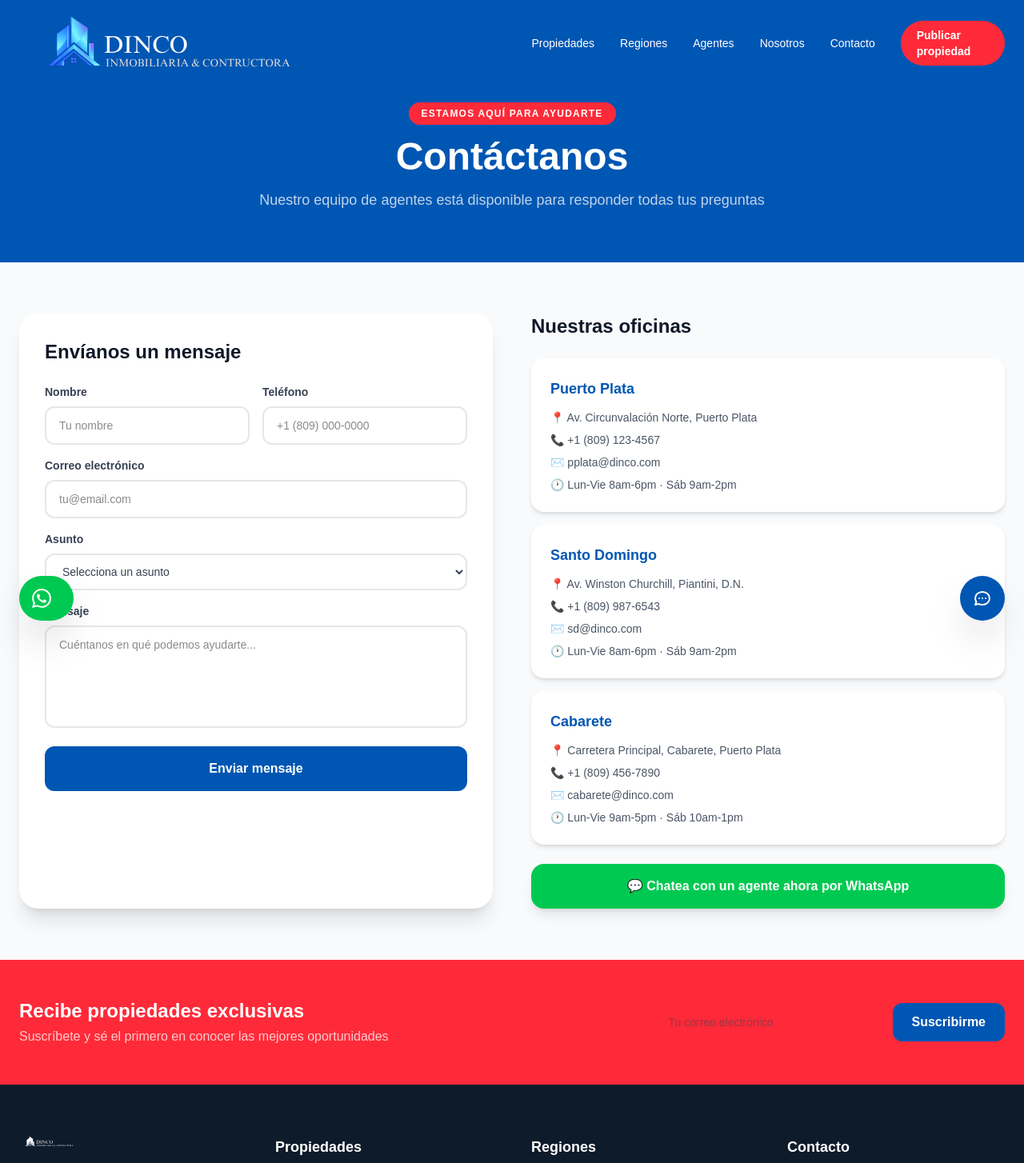
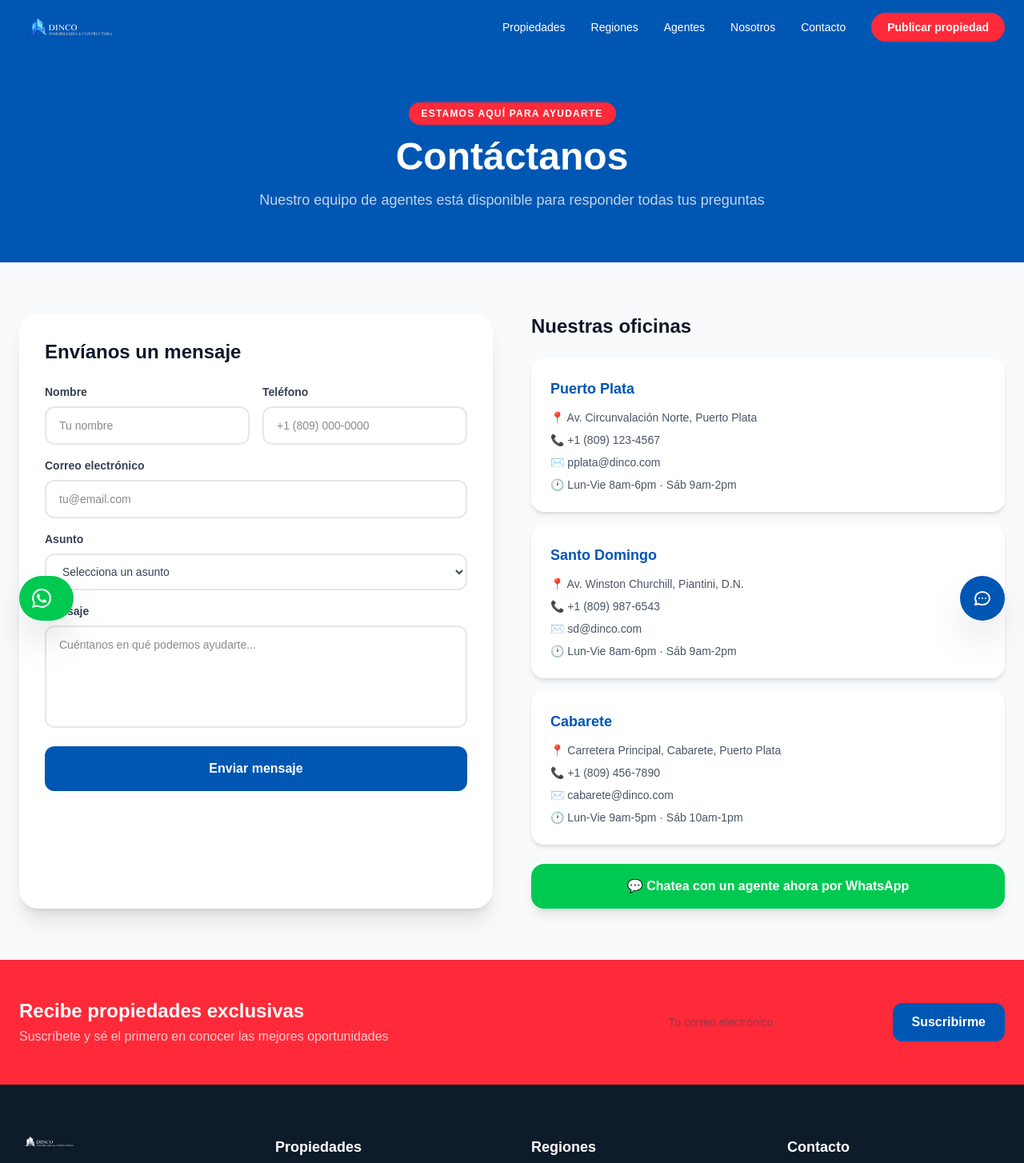
Before and after one commit to Wifredo04/dinco-web, a Next.js app: page /contacto in a window 1280 px wide. Shown: the top 1454 px of the page at 80% size. Built offline with nearby package versions, Linux system fonts and the light colour scheme.

Commit message:
Fix lint issues, use next/image, and update Next.js image config

```diff
--- a/components/Footer.tsx
+++ b/components/Footer.tsx
@@ -1,3 +1,4 @@
+import Image from 'next/image'
 import Link from 'next/link'
 
 export default function Footer() {
@@ -30,7 +31,7 @@ export default function Footer() {
 
           {/* LOGO Y DESCRIPCIÓN */}
           <div className="lg:col-span-1">
-            <img src="/nuevo_dc.svg" alt="DINCO" className="w-32 mb-4 brightness-0 invert" />
+            <Image src="/nuevo_dc.svg" alt="DINCO" width={128} height={40} className="w-32 mb-4 brightness-0 invert" />
             <p className="text-white/60 text-sm leading-relaxed mb-6">
               Inmobiliaria y Constructora con más de 12 años conectando personas con propiedades de ensueño en República Dominicana y el mundo.
             </p>
--- a/components/Hero.tsx
+++ b/components/Hero.tsx
@@ -1,5 +1,5 @@
 'use client'
-import { useState, useEffect } from 'react'
+import { useState, useEffect, useCallback } from 'react'
 
 const regiones = [
   {
@@ -44,21 +44,21 @@ export default function Hero() {
   const [actual, setActual] = useState(0)
   const [animando, setAnimando] = useState(false)
 
-  useEffect(() => {
-    const intervalo = setInterval(() => {
-      cambiarRegion((actual + 1) % regiones.length)
-    }, 5000)
-    return () => clearInterval(intervalo)
-  }, [actual])
-
-  const cambiarRegion = (indice: number) => {
+  const cambiarRegion = useCallback((indice: number) => {
     if (animando || indice === actual) return
     setAnimando(true)
     setTimeout(() => {
       setActual(indice)
       setAnimando(false)
     }, 400)
-  }
+  }, [actual, animando])
+
+  useEffect(() => {
+    const intervalo = setInterval(() => {
+      cambiarRegion((actual + 1) % regiones.length)
+    }, 5000)
+    return () => clearInterval(intervalo)
+  }, [actual, cambiarRegion])
 
   return (
     <section className="relative w-full h-screen overflow-hidden">
--- a/components/Navbar.tsx
+++ b/components/Navbar.tsx
@@ -27,11 +27,13 @@ export default function Navbar() {
 
         {/* LOGO */}
         <Link href="/" className="logo-font" aria-label="Inicio - DINCO Inmobiliaria">
-          <img
-           src="/nuevo_dc.svg"
-           alt="DINCO Inmobiliaria"
-           style={{ width: '680px', height: 'auto' }}
-           />
+          <Image
+            src="/nuevo_dc.svg"
+            alt="DINCO Inmobiliaria"
+            width={220}
+            height={60}
+            className="h-auto w-[220px]"
+          />
         </Link>
 
         {/* MENU DESKTOP */}
--- a/components/Testimonios.tsx
+++ b/components/Testimonios.tsx
@@ -107,7 +107,7 @@ export default function Testimonios() {
                 </div>
 
                 <p className="text-gray-700 text-lg leading-relaxed mb-6 italic">
-                  "{testimonios[actual].texto}"
+                  &quot;{testimonios[actual].texto}&quot;
                 </p>
 
                 <div>
--- a/next.config.ts
+++ b/next.config.ts
@@ -2,7 +2,12 @@ import type { NextConfig } from "next";
 
 const nextConfig: NextConfig = {
   images: {
-    domains: ['images.unsplash.com'],
+    remotePatterns: [
+      {
+        protocol: 'https',
+        hostname: 'images.unsplash.com',
+      },
+    ],
   },
 };
 
```
